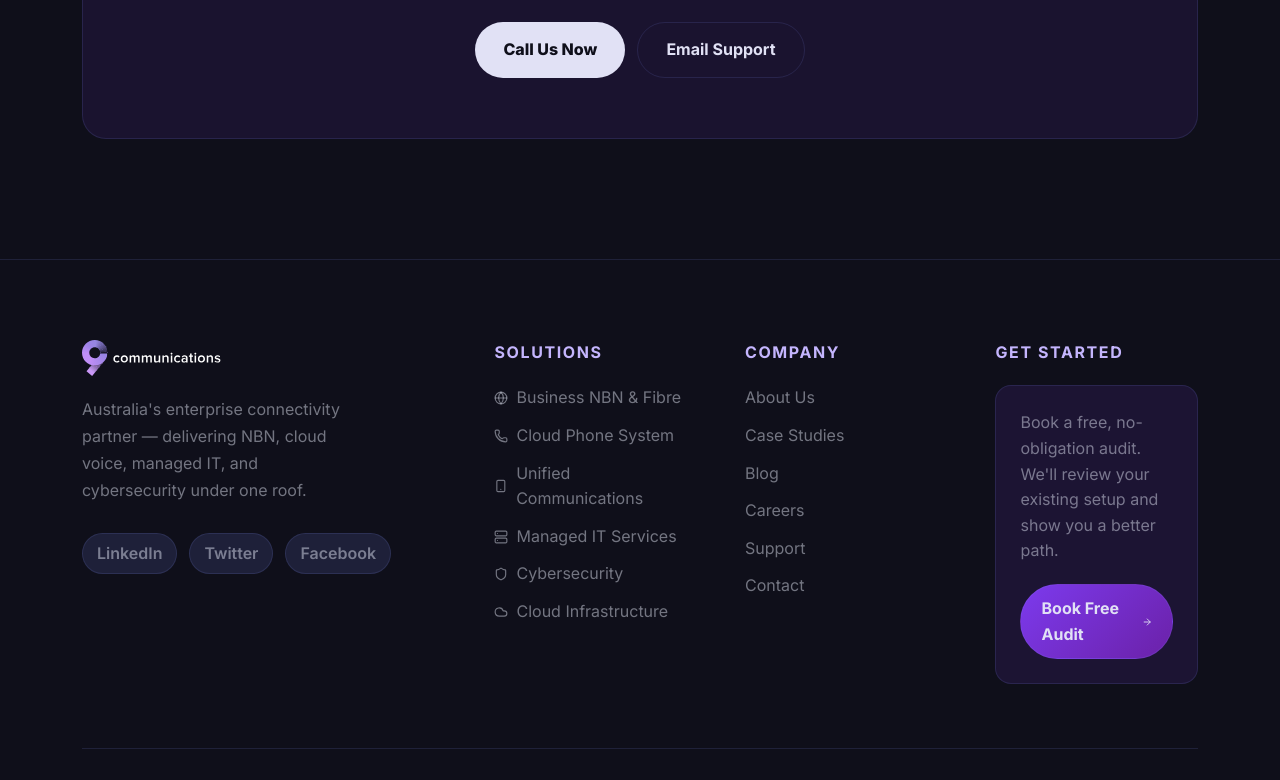
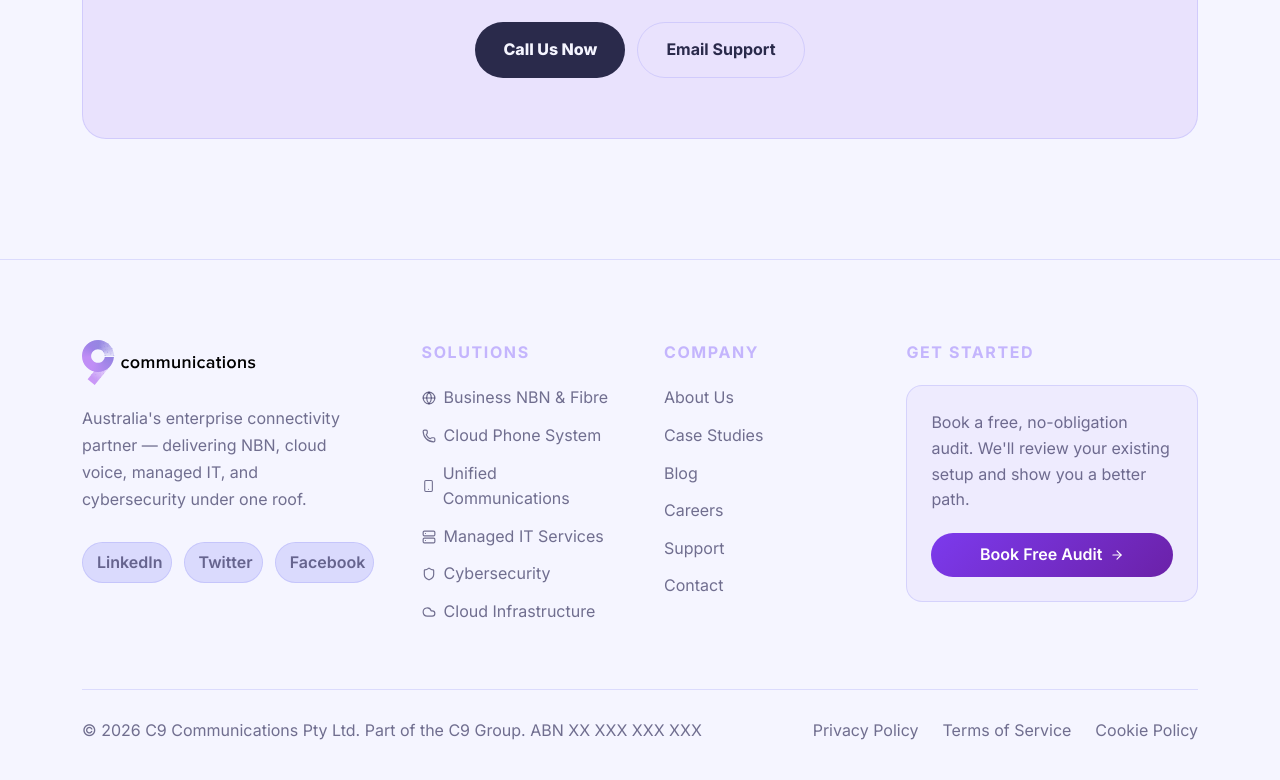
Before and after one commit to c9mayur-lgtm/C9-communications, a React (Vite) app: page /support in a window 1280 px wide. Shown: the part 2000-2780 px from the top of the page. Built offline with nearby package versions, Linux system fonts and the light colour scheme.

Commit message:
feat: standardise logo to 45px, add light theme logo, set light mode as default, and improve footer CTA UI

```diff
--- a/src/components/landing/Navigation.tsx
+++ b/src/components/landing/Navigation.tsx
@@ -42,7 +42,7 @@ export const Navigation = () => {
       >
         {/* LOGO */}
         <div style={{ display: 'flex', alignItems: 'center' }}>
-          <img src="/images/c9_logo.svg" alt="C9 Communications" style={{ height: '32px' }} />
+          <img src="/images/c9_logo.svg" alt="C9 Communications" style={{ height: '45px' }} />
         </div>
 
         {/* DESKTOP LINKS */}
@@ -95,7 +95,7 @@ export const Navigation = () => {
           >
             <div style={{ display: 'flex', justifyContent: 'space-between', alignItems: 'center', marginBottom: '4rem' }}>
                <div style={{ display: 'flex', alignItems: 'center' }}>
-                <img src="/images/c9_logo.svg" alt="C9 Communications" style={{ height: '28px' }} />
+                <img src="/images/c9_logo.svg" alt="C9 Communications" style={{ height: '45px' }} />
               </div>
               <button onClick={() => setNavOpen(false)} style={{ color: 'white' }}>
                 <X size={28} />
--- a/src/components/shared/Footer.tsx
+++ b/src/components/shared/Footer.tsx
@@ -28,9 +28,8 @@ export const Footer = () => {
             <div>
             <Link to="/" style={{ textDecoration: 'none' }}>
               <div style={{ display: 'flex', alignItems: 'center', marginBottom: '20px' }}>
-                <img src="/images/c9_logo.svg" alt="C9 Communications" style={{
-                  height: '36px',
-                  filter: theme === 'light' ? 'brightness(0)' : 'none'
+                <img src={theme === 'light' ? "/images/c9_logo_light.svg" : "/images/c9_logo.svg"} alt="C9 Communications" style={{
+                  height: '45px'
                 }} />
               </div>
             </Link>
@@ -112,24 +111,36 @@ export const Footer = () => {
 
             {/* CTA Block */}
             <FadeIn delay={0.4}>
-            <div>
+              <div style={{ width: '100%' }}>
                 <h5 style={{ fontWeight: 700, letterSpacing: '0.1em', textTransform: 'uppercase', color: '#C4B5FD', marginBottom: '20px' }}>
                   Get Started
                 </h5>
                 <div style={{
-              background: 'rgba(124,58,237,0.12)', border: '1px solid var(--c9-border)',
-              borderRadius: '16px', padding: '24px',
+                  background: theme === 'light' ? 'rgba(124,58,237,0.05)' : 'rgba(124,58,237,0.12)',
+                  border: '1px solid var(--c9-border)',
+                  borderRadius: '16px',
+                  padding: '24px',
+                  display: 'flex',
+                  flexDirection: 'column',
+                  gap: '20px'
                 }}>
-              <p style={{ lineHeight: 1.6, marginBottom: '20px', color: 'var(--c9-muted)' }}>
+                  <p style={{ lineHeight: 1.6, color: 'var(--c9-muted)', margin: 0 }}>
                     Book a free, no-obligation audit. We'll review your existing setup and show you a better path.
                   </p>
-              <Link to="/contact" style={{
-                display: 'flex', alignItems: 'center', justifyContent: 'center', gap: '8px',
+                  <Link
+                    to="/contact"
+                    className="btn-primary"
+                    style={{
+                      width: '100%',
+                      display: 'flex',
+                      alignItems: 'center',
+                      justifyContent: 'center',
+                      gap: '8px',
+                      textDecoration: 'none',
                       background: 'linear-gradient(135deg, #7C3AED, #6B21A8)',
-                color: 'hsl(var(--foreground))', fontWeight: 700,
-                padding: '11px 20px', borderRadius: '100px', textDecoration: 'none',
-                border: '1px solid var(--c9-border)',
-              }}>
+                      border: 'none',
+                    }}
+                  >
                     Book Free Audit <ArrowRight size={14} />
                   </Link>
                 </div>
--- a/src/components/shared/Navigation.tsx
+++ b/src/components/shared/Navigation.tsx
@@ -445,9 +445,8 @@ export const Navigation = () => {
 
         {/* LOGO */}
         <Link to="/" style={{ display: 'flex', alignItems: 'center', flexShrink: 0 }}>
-          <img src="/images/c9_logo.svg" alt="C9 Communications" style={{
-            height: '30px',
-            filter: theme === 'light' ? 'brightness(0)' : 'none'
+          <img src={theme === 'light' ? "/images/c9_logo_light.svg" : "/images/c9_logo.svg"} alt="C9 Communications" style={{
+            height: '45px'
           }} />
         </Link>
 
@@ -631,7 +630,7 @@ export const Navigation = () => {
           zIndex: 201, backdropFilter: 'blur(10px)',
         }}>
           <Link to="/" onClick={() => setNavOpen(false)}>
-            <img src="/images/c9_logo.svg" alt="C9 Communications" style={{ height: '28px', filter: theme === 'light' ? 'brightness(0)' : 'none' }} />
+            <img src={theme === 'light' ? "/images/c9_logo_light.svg" : "/images/c9_logo.svg"} alt="C9 Communications" style={{ height: '45px' }} />
           </Link>
           <button onClick={() => setNavOpen(false)} style={{ color: 'hsl(var(--foreground))', background: 'none', border: 'none', cursor: 'pointer', padding: '4px' }}>
             <X size={28} />
--- a/src/components/theme-provider.tsx
+++ b/src/components/theme-provider.tsx
@@ -16,7 +16,7 @@ type ThemeProviderState = {
 }
 
 const initialState: ThemeProviderState = {
-  theme: "dark",
+  theme: "light",
   setTheme: () => null,
 }
 
@@ -24,7 +24,7 @@ const ThemeProviderContext = createContext<ThemeProviderState>(initialState)
 
 export function ThemeProvider({
   children,
-  defaultTheme = "system",
+  defaultTheme = "light",
   storageKey = "vite-ui-theme",
   ...props
 }: ThemeProviderProps) {
--- a/src/main.tsx
+++ b/src/main.tsx
@@ -7,7 +7,7 @@ import { ThemeProvider } from './components/theme-provider.tsx'
 
 createRoot(document.getElementById('root')!).render(
   <StrictMode>
-    <ThemeProvider defaultTheme="dark" storageKey="vite-ui-theme">
+    <ThemeProvider defaultTheme="light" storageKey="vite-ui-theme">
       <App />
     </ThemeProvider>
   </StrictMode>,
--- a/src/responsive.css
+++ b/src/responsive.css
@@ -91,7 +91,7 @@
 /* ── Shared Footer Responsive ────────────────── */
 .footer-grid {
   display: grid;
-  grid-template-columns: 1.8fr 1fr 1fr 1fr;
+  grid-template-columns: 1.5fr 1fr 1fr 1.5fr;
   gap: 48px;
 }
 
```
Also changed, not shown: public/images/c9_logo_light.svg (added). Lines whose indentation alone changed are shown as unchanged.
